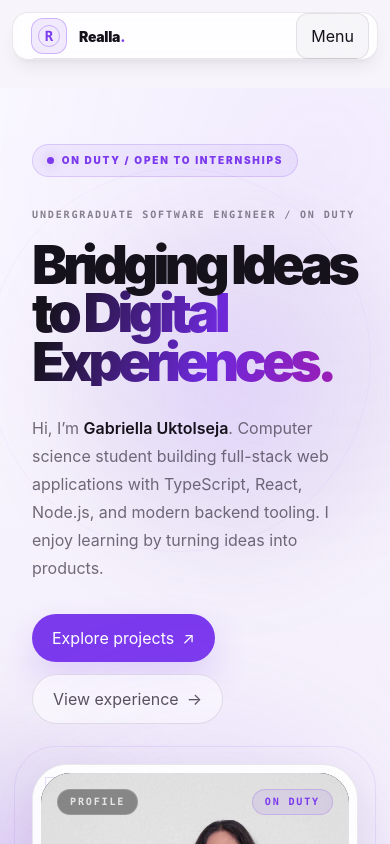
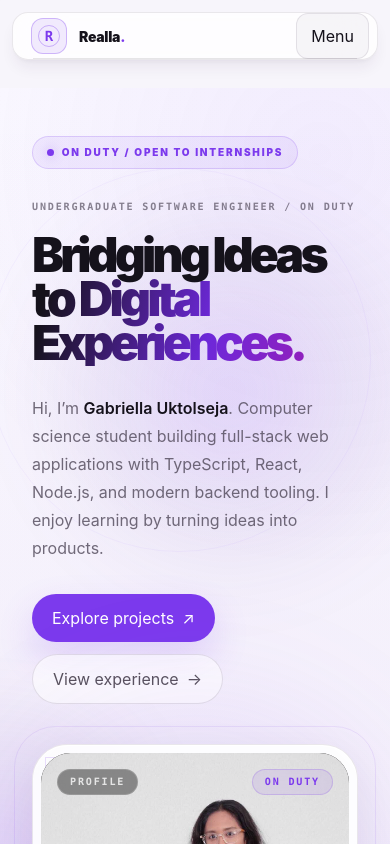
Before and after one commit to EllaUktolseja/Serverless-Realla-Website, a React (Vite) app in the folder apps/web/: page / in a window 390 px wide. Shown: the top 844 px of the page. Built offline with nearby package versions, Linux system fonts and the light colour scheme.

Commit message:
polish(ui): tighten responsive hero and footer navigation

```diff
--- a/apps/web/src/sections/Footer.tsx
+++ b/apps/web/src/sections/Footer.tsx
@@ -1,4 +1,7 @@
 function Footer() {
+  const backHref = window.location.pathname === "/" ? "#hero" : "/";
+  const backLabel = window.location.pathname === "/" ? "Back to top ↑" : "Back home ↑";
+
   return (
     <footer className="relative z-10 border-t border-white/10 bg-[#030309]">
       <div className="space-container flex flex-col gap-5 px-5 py-8 sm:px-7 sm:py-9 lg:flex-row lg:items-center lg:justify-between lg:px-10">
@@ -12,7 +15,7 @@ function Footer() {
 
         <div className="flex flex-wrap items-center gap-x-5 gap-y-2 text-[10px] font-bold uppercase tracking-[0.15em] text-white/42">
           <span>© {new Date().getFullYear()} Gabriella Uktolseja</span>
-          <a href="#hero" className="transition-colors hover:text-primary">Back to top ↑</a>
+          <a href={backHref} className="transition-colors hover:text-primary">{backLabel}</a>
         </div>
       </div>
     </footer>
--- a/apps/web/src/sections/Hero.tsx
+++ b/apps/web/src/sections/Hero.tsx
@@ -18,13 +18,13 @@ function Hero() {
     "I build thoughtful full-stack web applications while continuously strengthening my software engineering fundamentals.";
 
   return (
-    <section id="hero" className="space-section min-h-[calc(100svh-5.5rem)]">
+    <section id="hero" className="space-section min-h-0 lg:min-h-[calc(100svh-5.5rem)]">
       <div className="nebula pointer-events-none -right-16 top-20 size-[28rem]" />
       <div className="nebula pointer-events-none left-[-12rem] top-[52%] size-[24rem]" />
       <div className="hero-orbit pointer-events-none absolute right-[5%] top-20 size-96 rounded-full border border-primary/10" />
       <div className="pointer-events-none absolute right-[13%] top-32 hidden size-2 rounded-full bg-primary lg:block" />
 
-      <div className="space-container grid items-center gap-10 px-5 py-14 sm:px-7 sm:py-20 lg:grid-cols-[1.08fr_0.92fr] lg:gap-16 lg:px-10 lg:py-24">
+      <div className="space-container grid items-center gap-10 px-5 py-12 sm:px-7 sm:py-16 lg:grid-cols-[1.08fr_0.92fr] lg:gap-16 lg:px-10 lg:py-24">
         <div className="max-w-3xl">
           <Reveal>
             <div className="inline-flex items-center gap-2 rounded-full border border-primary/18 bg-primary/[0.07] px-3.5 py-2 text-[10px] font-black uppercase tracking-[0.18em] text-primary">
@@ -38,7 +38,7 @@ function Hero() {
           </Reveal>
 
           <Reveal delay={130}>
-            <h1 className="mt-5 max-w-4xl text-[3.35rem] font-black leading-[0.9] tracking-[-0.085em] text-[#15121b] sm:text-6xl lg:text-[6.2rem]">
+            <h1 className="mt-5 max-w-4xl text-[3rem] font-black leading-[0.92] tracking-[-0.08em] text-[#15121b] sm:text-6xl lg:text-[6.2rem]">
               Bridging Ideas
               <span className="block bg-[linear-gradient(105deg,#15121b_5%,#6d28d9_55%,#a21caf)] bg-clip-text text-transparent">
                 to Digital Experiences.
@@ -54,7 +54,7 @@ function Hero() {
 
           <Reveal delay={270}>
             <div className="mt-8 flex flex-wrap gap-3">
-              <a href="/projects" className="hud-button inline-flex items-center gap-2 rounded-full bg-primary px-5 py-3 text-sm font-black text-white shadow-[0_16px_36px_rgba(124,58,237,0.18)]">
+              <a href="/projects" className="inline-flex items-center gap-2 rounded-full bg-primary px-5 py-3 text-sm font-black text-white shadow-[0_16px_36px_rgba(124,58,237,0.18)] transition hover:-translate-y-0.5">
                 Explore projects <span aria-hidden>↗</span>
               </a>
               <a href="/experience" className="inline-flex items-center gap-2 rounded-full border border-[#302140]/12 bg-white/60 px-5 py-3 text-sm font-bold text-[#2a2230]/78 transition hover:-translate-y-0.5 hover:border-primary/25 hover:text-[#15121b]">
```
